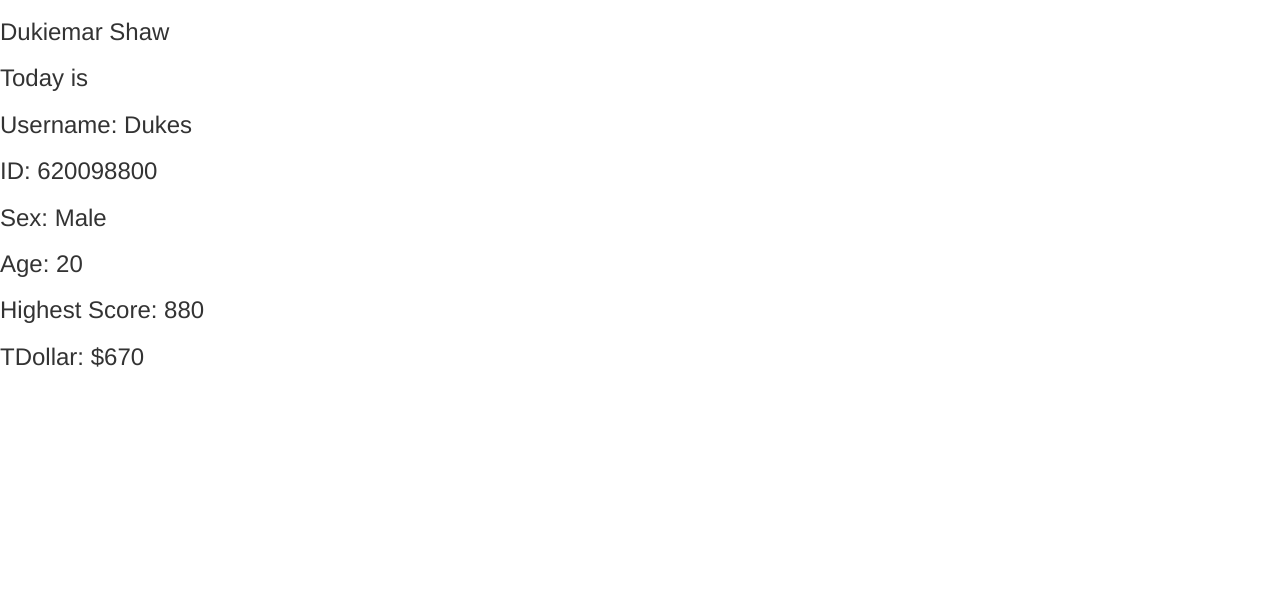
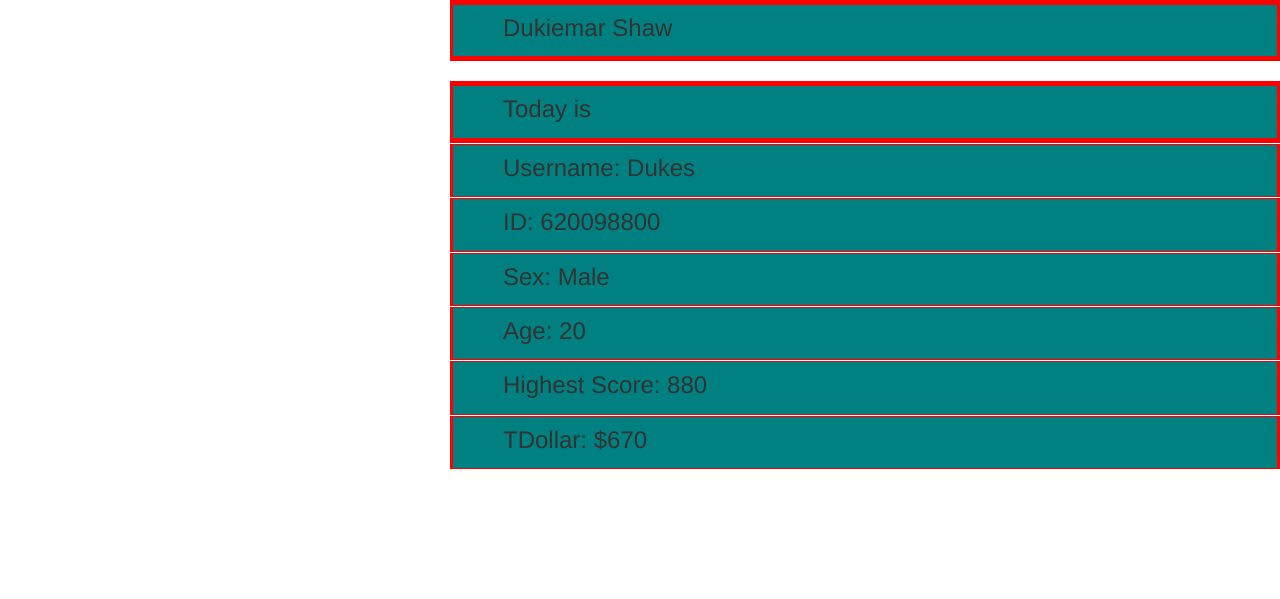
Before and after one commit to Dukiemar/info3180-lab2, a Flask app: page / in a window 1280 px wide. Shown: the part 201-800 px from the top of the page. Run offline with Flask 2, Linux system fonts and the light colour scheme; style sheets or scripts are compiled from the project's sources; some libraries are stand-ins or nearby versions.

Commit message:
customized my app

```diff
--- a/app/templates/base.html
+++ b/app/templates/base.html
@@ -36,6 +36,47 @@
   </header>
 
   <div id="main" role="main">
+
+    <style>
+      body{
+        background-color= "green";
+      }
+
+       #dollar{
+         padding-bottom: 80px;
+         border-bottom-width: 5px;
+      }
+
+      .info{
+        background-color: teal;
+        margin-left: 450px;
+        position: relative;
+        border-style: solid;
+        border-bottom-width: 1px;
+        border-top-width: 1px;
+        border-color: red;
+        padding-top: 10px;
+        padding-right: 50px;
+        padding-bottom: 15px;
+        padding-left: 50px;
+        margin-top: 1px;
+        margin-bottom: 1px;
+      }
+
+      #name{
+        border-bottom-width: 5px;
+        border-top-width: 5px;
+        margin-top: 1px;
+        margin-bottom: 20px;
+      }
+
+      #date{
+        border-top-width: 5px;
+        border-bottom-width: 5px;
+      }
+
+
+    </style>
 
       <img src="https://encrypted-tbn0.gstatic.com/images?q=tbn:ANd9GcTefLPCvrbBTXZm8onIlR5Zs6hoLrD-Vj6MeUQeEXPFZwLmLpsj2w" alt="Lion Heart"style="width:200px;height:200px" >
       <h3 class="info" id="name">Dukiemar Shaw</h3>
```
Also changed, not shown: app/templates/profile.html (+0 -8 lines).
